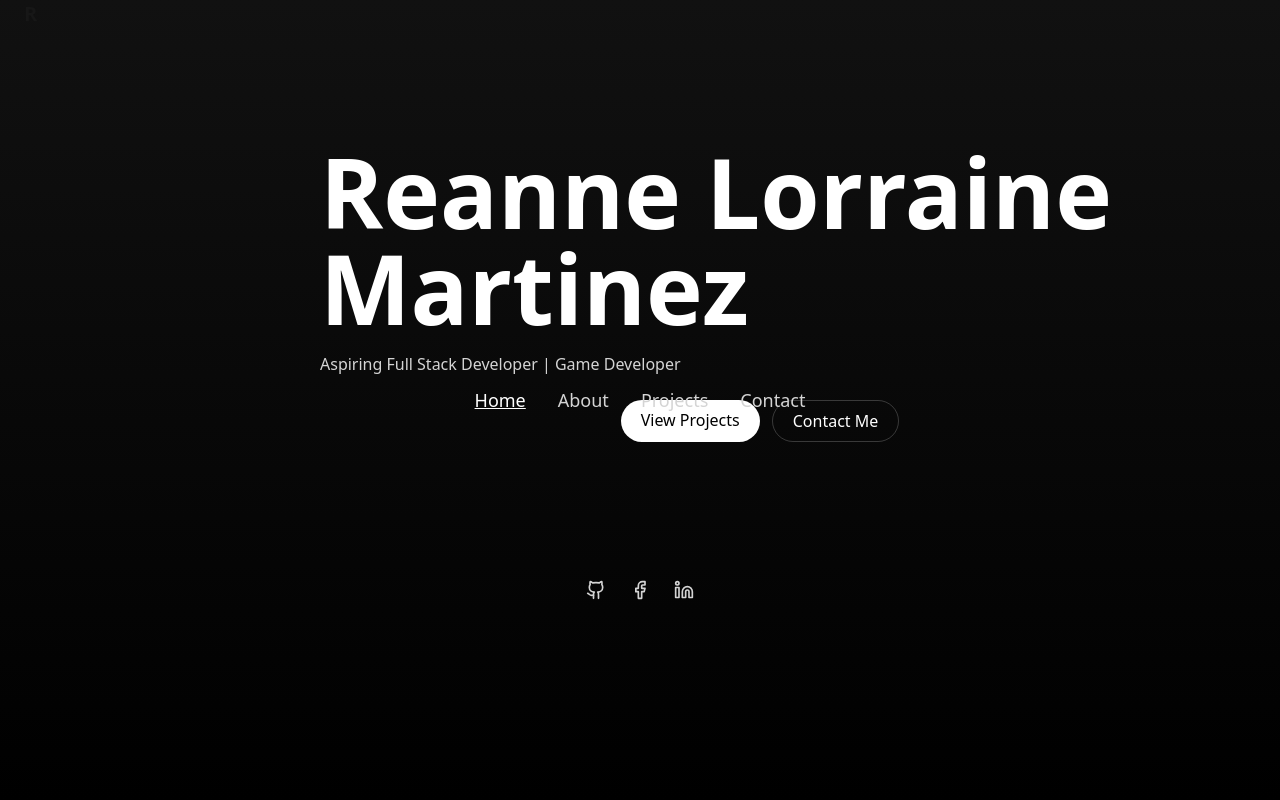
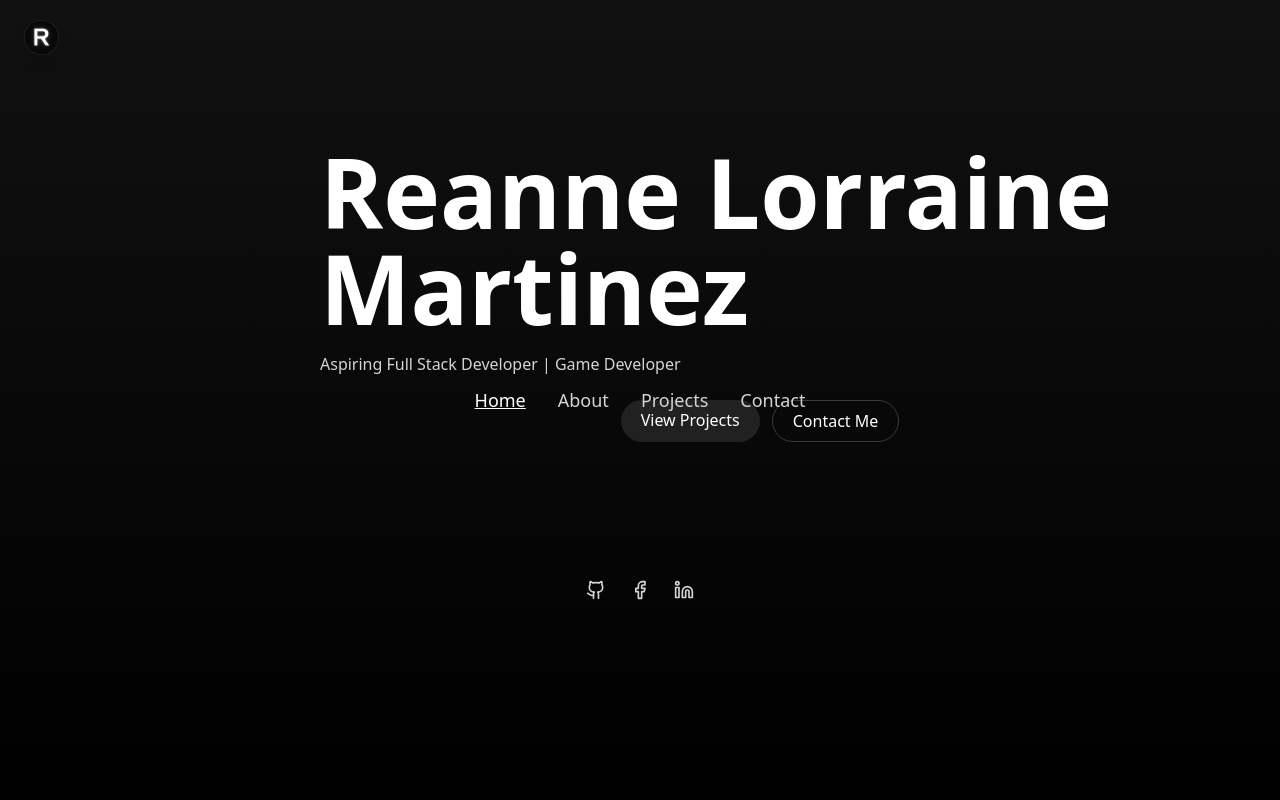
Before and after one commit to ZenorianDev/Portfolio, a Next.js app in the folder portfolio/: page / in a window 1280 px wide. Shown: the top 800 px of the page. Built offline with nearby package versions, Linux system fonts and the light colour scheme.

Commit message:
page, navbar, about

```diff
--- a/portfolio/app/page.tsx
+++ b/portfolio/app/page.tsx
@@ -81,7 +81,7 @@ export default function HomePage() {
             <div className="flex justify-center gap-3">
               <a
                 href="#projects"
-                className="rounded-full bg-white px-5 py-2 text-black hover:bg-neutral-200"
+                className="rounded-full bg-white/10 px-5 py-2 text-white hover:bg-white/20"
               >
                 View Projects
               </a>
--- a/portfolio/components/about.tsx
+++ b/portfolio/components/about.tsx
@@ -1,7 +1,6 @@
 // File: /components/about.tsx
 import Image from "next/image";
 import { FaBirthdayCake, FaUser, FaLanguage, FaGraduationCap, FaEnvelope, FaMapMarkerAlt } from "react-icons/fa";
-"use client";
 
 export default function About() {
   return (
@@ -17,7 +16,7 @@ export default function About() {
           {/* Profile photo */}
           <div className="flex justify-center">
             <Image
-              src="/profile.jpg" // replace with your image inside public/
+              src="/zenorian.png"
               alt="Profile photo"
               width={300}
               height={300}
@@ -36,7 +35,7 @@ export default function About() {
                 <span className="font-bold text-white flex items-center gap-2">
                   <FaBirthdayCake className="text-green-400" /> Birthday:
                 </span>{" "}
-                December 5, 2003
+                August 2005
               </p>
               <p>
                 <span className="font-bold text-white flex items-center gap-2">
@@ -48,7 +47,7 @@ export default function About() {
                 <span className="font-bold text-white flex items-center gap-2">
                   <FaLanguage className="text-green-400" /> Languages:
                 </span>{" "}
-                English / Tagalog / Cebuano
+                English / Tagalog / French
               </p>
               <p>
                 <span className="font-bold text-white flex items-center gap-2">
@@ -60,13 +59,14 @@ export default function About() {
                 <span className="font-bold text-white flex items-center gap-2">
                   <FaEnvelope className="text-green-400" /> Email:
                 </span>{" "}
-                curtdelosreyes8@gmail.com
+                zenorian.dev@gmail.com
+                reannemartinez18@gmail.com
               </p>
               <p>
                 <span className="font-bold text-white flex items-center gap-2">
                   <FaMapMarkerAlt className="text-green-400" /> City:
                 </span>{" "}
-                Cebu City, PHILIPPINES
+                Bulacan, PHILIPPINES
               </p>
             </div>
 
--- a/portfolio/components/navbar.tsx
+++ b/portfolio/components/navbar.tsx
@@ -1,4 +1,4 @@
-"use client";
+import Image from "next/image";
 
 import { motion, AnimatePresence } from "framer-motion";
 import { Github, Facebook, Linkedin } from "lucide-react";
@@ -27,9 +27,15 @@ export default function Navbar({
         initial={{ opacity: 0, x: -40 }}
         animate={{ opacity: 1, x: 0 }}
         transition={{ duration: 0.4 }}
-        className="fixed center-6 left-6 z-10 font-bold text-xl"
+        className="fixed top-5 center-6 left-6 z-40 font-bold text-xl"
       >
-        R
+        <Image
+          src="/R.png"
+          alt="Profile photo"
+          width={35}
+          height={35}
+          className="rounded-xl shadow-lg object-cover"
+        />
       </motion.div>
 
       <AnimatePresence mode="wait">
@@ -65,7 +71,7 @@ export default function Navbar({
             animate={{ x: 0, opacity: 1 }}
             exit={{ x: -100, opacity: 0 }}
             transition={{ duration: 0.4 }}
-            className="fixed left-6 top-1/2 z-40 flex -translate-y-1/2 flex-col gap-6 text-lg font-medium"
+            className="fixed left-6 top-1/4 z-40 flex -translate-y-1/2 flex-col gap-6 text-lg font-medium"
           >
             {SECTION_ORDER.map((id) => (
               <li key={id}>
```
